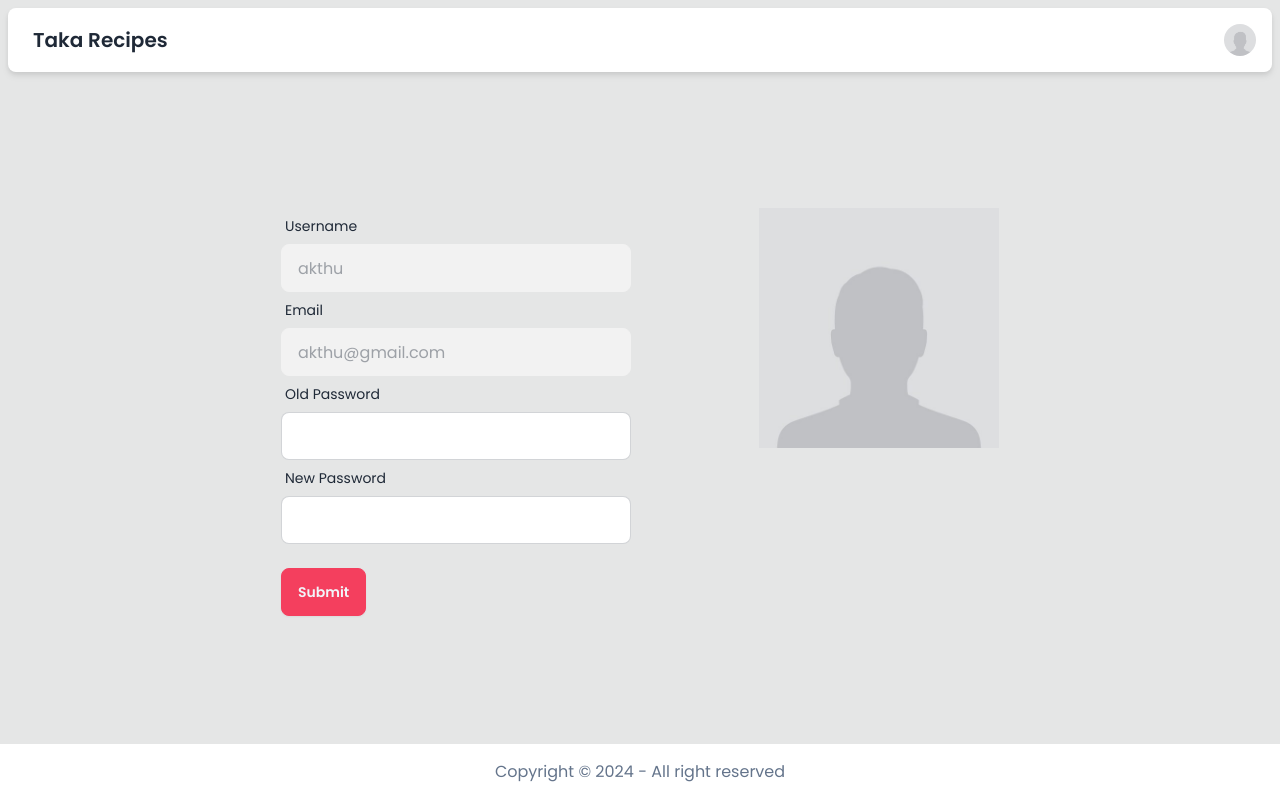
After one commit to AKThu/EasyRecipe, a Flask app: page /profile in a window 1280 px wide. The commit adds this page. Run offline with Flask 3, Linux system fonts and the light colour scheme; a user stored in the database is signed in.

Commit message:
Frontend: Created user profile page | Backend: Implemented change password feature

```diff
--- a/app.py
+++ b/app.py
@@ -47,7 +47,7 @@ def register():
         user = User(
             username = username,
             email = email,
-            password = password_hash(password)
+            password = password_hash(password),
         )
 
         # register the user
@@ -58,6 +58,8 @@ def register():
         db.session.refresh(user)
         # set session data
         session["user_id"] = user.id
+        session["username"] = username
+        session["user_profile_image"] = "./static/images/anonymous.jpg"
 
         # redirect user to the home page
         flash("Registered successfully!", "success")
@@ -91,6 +93,8 @@ def login():
 
         # set session data
         session["user_id"] = user.id
+        session["username"] = user.username
+        session["user_profile_image"] = user.profile_image
 
         # redirect user to the home page
         flash("Login successful", "success")
@@ -109,6 +113,34 @@ def logout():
     return redirect("/")
 
 
+@app.route("/profile", methods=["GET", "POST"])
+@login_required
+def profile():
+    if request.method == "POST":
+        # Get old password and new password from post request
+        old_password = request.form.get("old_password").strip()
+        new_password = request.form.get("new_password").strip()
+
+        # Check if two password fields exists
+        if not old_password or not new_password:
+            return render_template("error.html", error=error(HTTPStatus.FORBIDDEN, "Please enter value in all input fields"))
+
+        # Get user from the database and check if the old password is correct
+        user = db.session.execute(db.select(User).filter_by(id=session["user_id"])).scalar_one_or_none()
+        if not check_password(user, old_password):
+            return render_template("error.html", error=error(HTTPStatus.UNAUTHORIZED, "Wrong Password"))
+
+        # Update the password
+        user.password = password_hash(new_password)
+        db.session.commit()
+
+        # Redirect user to profile page
+        return redirect(request.url)
+    else:
+        email = db.session.execute(db.select(User.email).filter_by(id=session["user_id"])).scalar_one_or_none()
+        return render_template("profile.html", email=email)
+
+
 @app.route("/recipes")
 @login_required
 def recipes():
@@ -121,15 +153,19 @@ def recipes():
 def recipe_detail(recipe_id):
     # Query recipe from database
     recipe = db.session.execute(db.select(Recipe).filter_by(id=recipe_id)).scalar_one_or_none()
+
     # If recipe is not found
     if not recipe:
         return render_template("error.html", error=error(HTTPStatus.NOT_FOUND, "Not Found"))
+
+    # Covert cooking time from minutes to hour and minutes
     if recipe.cook_time_in_minutes >= 60:
         recipe.cook_time_hour = recipe.cook_time_in_minutes // 60
         recipe.cook_time_minute = recipe.cook_time_in_minutes % 60
     else:
         recipe.cook_time_hour = None
         recipe.cook_time_minute = recipe.cook_time_in_minutes
+
     return render_template("/recipe/recipe_detail.html", recipe=recipe)
 
 
--- a/model.py
+++ b/model.py
@@ -10,6 +10,7 @@ class User(db.Model):
     username = mapped_column(String(50), unique=True, nullable=False)
     email = mapped_column(String(150), unique=True, nullable=False)
     password = mapped_column(String(300), nullable=False)
+    profile_image = mapped_column(String(255), nullable=False, default="./static/images/anonymous.jpg")
 
 class Recipe(db.Model):
     __tablename__ = "recipe"
--- a/static/css/output.css
+++ b/static/css/output.css
@@ -2985,6 +3005,14 @@ details.collapse summary::-webkit-details-marker{
   max-width: 20rem;
 }
 
+.max-w-6xl{
+  max-width: 72rem;
+}
+
+.max-w-5xl{
+  max-width: 64rem;
+}
+
 .flex-1{
   flex: 1 1 0%;
 }
@@ -3043,6 +3075,10 @@ details.collapse summary::-webkit-details-marker{
 
 .gap-5{
   gap: 1.25rem;
+}
+
+.gap-32{
+  gap: 8rem;
 }
 
 .rounded-box{
--- /dev/null
+++ b/templates/profile.html
@@ -0,0 +1,39 @@
+{% extends "template.html" %}
+
+{% block title %}{{session["username"]}}{% endblock %}
+
+{% block main %}
+<div class="w-full flex flex-row justify-center gap-32">
+    <form action="/profile" method="post">
+        <label class="form-control w-full max-w-5xl">
+            <div class="label">
+                <span class="label-text">Username</span>
+            </div>
+            <input type="text" name="username" class="input input-bordered w-full max-w-5xl" value="{{session['username']}}" disabled>
+        </label>
+        <label class="form-control w-full max-w-5xl">
+            <div class="label">
+                <span class="label-text">Email</span>
+            </div>
+            <input type="email" name="email" class="input input-bordered w-full max-w-5xl" value="{{email}}" disabled>
+        </label>
+        <label class="form-control w-full max-w-5xl">
+            <div class="label">
+                <span class="label-text">Old Password</span>
+            </div>
+            <input type="password" name="old_password" class="input input-bordered w-full max-w-5xl">
+        </label>
+        <label class="form-control w-full max-w-5xl">
+            <div class="label">
+                <span class="label-text">New Password</span>
+            </div>
+            <input type="password" name="new_password" class="input input-bordered w-full max-w-5xl">
+        </label>
+        <br>
+        <button type="submit" class="btn btn-accent text-slate-100">Submit</button>
+    </form>
+    <div class="size-full md:size-60">
+        <img src="{{session['user_profile_image']}}" alt="user profile image">
+    </div>
+</div>
+{% endblock %}
--- a/templates/template.html
+++ b/templates/template.html
@@ -27,16 +27,12 @@
               <div tabindex="0" role="button" class="btn btn-ghost btn-circle avatar">
                 <div class="w-8 rounded-full">
                   <img alt="User profile"
-                    src="https://img.daisyui.com/images/stock/photo-1534528741775-53994a69daeb.webp" />
+                    src="{{ session['user_profile_image'] }}" />
                 </div>
               </div>
               <!-- User dropdown -->
               <ul tabindex="0" class="menu menu-sm dropdown-content bg-base-100 rounded-box z-[1] mt-3 w-52 p-2 shadow">
-                <li>
-                  <a class="justify-between">
-                    Profile
-                  </a>
-                </li>
+                <li><a href="/profile">Profile</a></li>
                 <li><a href="/upload">Add a recipe</a></li>
                 <li><a href="/logout">Logout</a></li>
               </ul>
```
Also changed, not shown: other parts of static/css/output.css (+29 -0 lines), instance/demo.db, static/images/anonymous.jpg (added).
